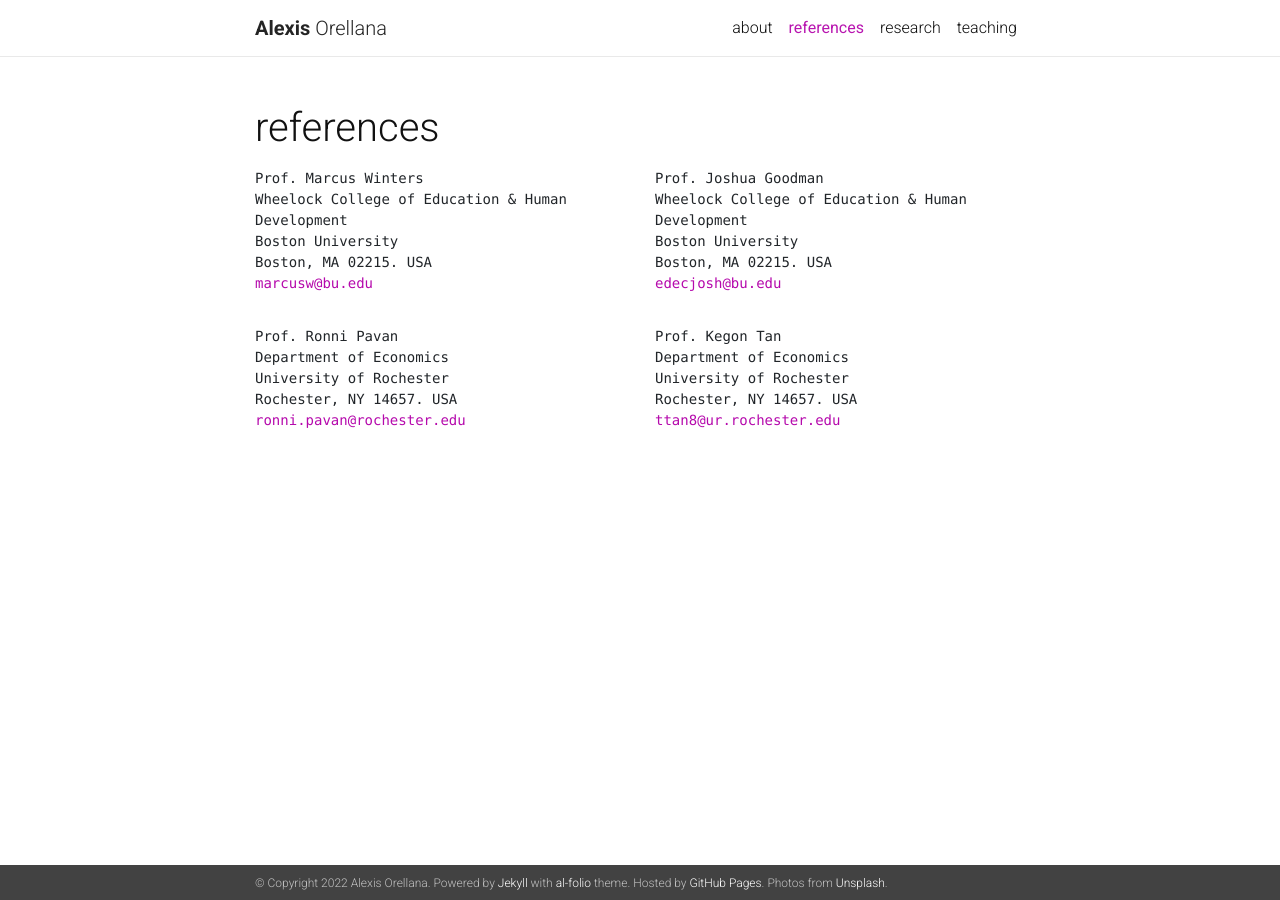
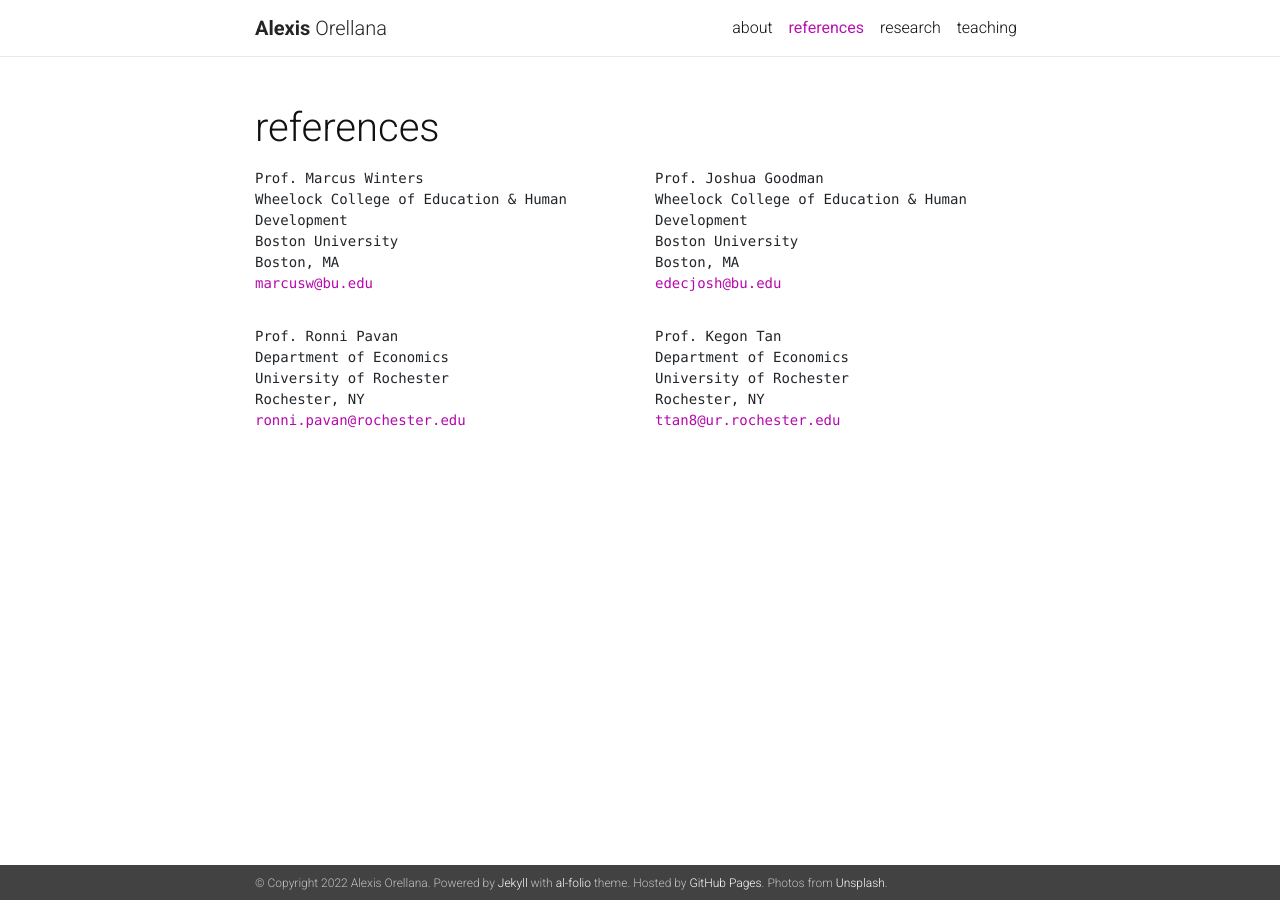
Before and after one commit to alexisorellana/alexisorellana.github.io, a Jekyll site: the page built from _pages/references.md, in a window 1280 px wide. Built offline with Jekyll 4.4.1, drawn with Linux system fonts in a browser that asks for light colours; nearby versions of some CDN libraries; a style sheet for code colours, icons or effects is not loaded.

Commit message:
update 08-03

```diff
--- a/_pages/references.md
+++ b/_pages/references.md
@@ -12,7 +12,7 @@ nav: true
 Wheelock College of Education & Human
 Development
 Boston University
-Boston, MA 02215. USA
+Boston, MA
 <a href="mailto:marcusw@bu.edu">marcusw@bu.edu</a> </pre>
     </div>
     <div class="col-sm mt-3 mt-md-0">
@@ -20,7 +20,7 @@ Boston, MA 02215. USA
 Wheelock College of Education & Human
 Development
 Boston University
-Boston, MA 02215. USA
+Boston, MA
 <a href="mailto:edecjosh@bu.edu">edecjosh@bu.edu</a> </pre>
     </div>
 </div>
@@ -31,14 +31,14 @@ Boston, MA 02215. USA
 <pre>Prof. Ronni Pavan
 Department of Economics
 University of Rochester
-Rochester, NY 14657. USA
+Rochester, NY
 <a href="mailto:ronni.pavan@rochester.edu">ronni.pavan@rochester.edu</a> </pre>
     </div>
     <div class="col-sm mt-3 mt-md-0">
 <pre>Prof. Kegon Tan
 Department of Economics
 University of Rochester
-Rochester, NY 14657. USA
+Rochester, NY
 <a href="mailto:ttan8@ur.rochester.edu">ttan8@ur.rochester.edu</a> </pre>
     </div>
 </div>
```
